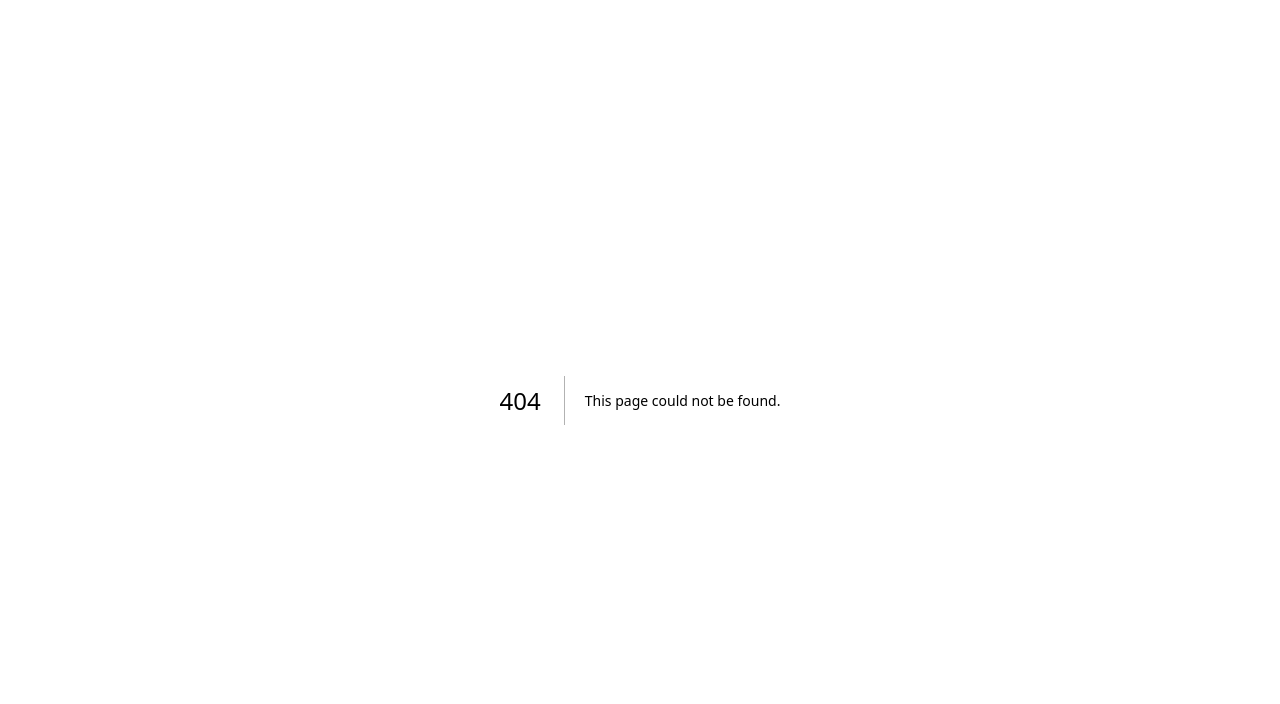
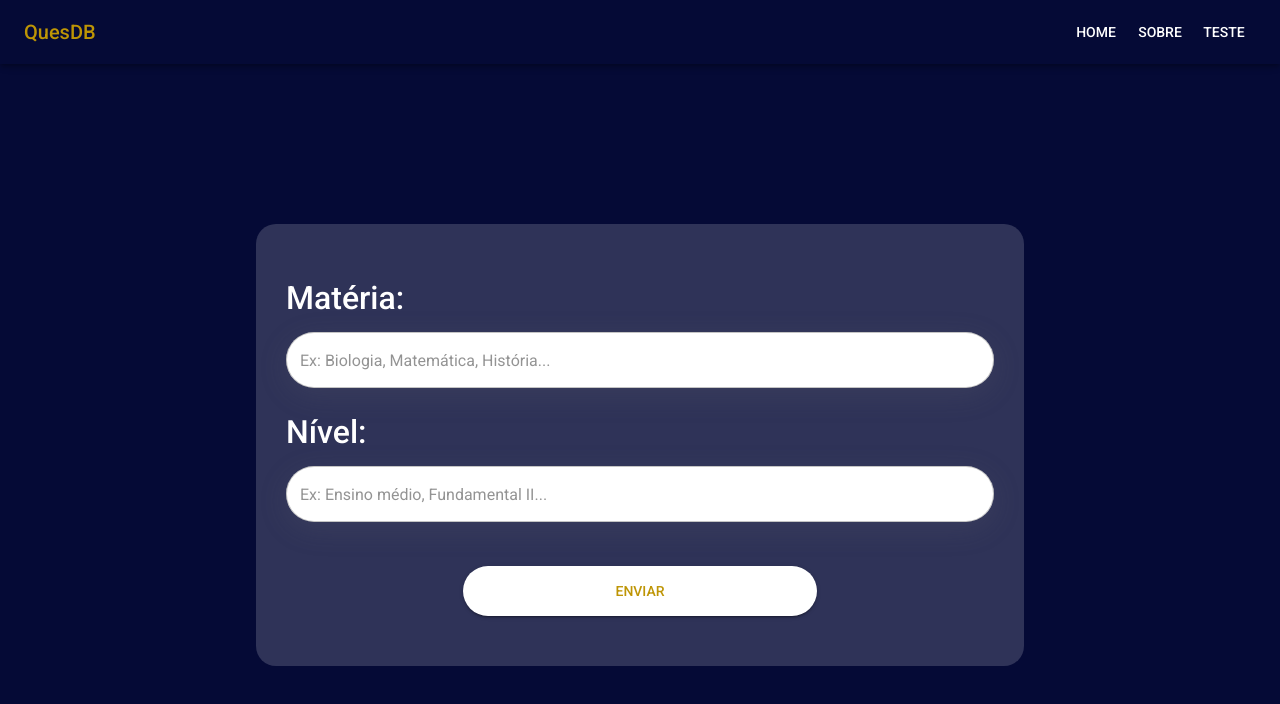
Before and after one commit to clararomeiro/quesdb, a Next.js app in the folder frontend/: page /teste in a window 1280 px wide. Before the commit this address had no page. Shown: the top 704 px of the page. Built offline with nearby package versions, Linux system fonts and the light colour scheme.

Commit message:
fix: form

```diff
--- /dev/null
+++ b/frontend/pages/teste.js
@@ -0,0 +1,212 @@
+import PublicPage from "@/pages/publicPage";
+import styled from "@emotion/styled";
+import {
+  Box,
+  Button,
+  Card,
+  CardContent,
+  Divider,
+  Typography,
+  useMediaQuery,
+} from "@mui/material";
+import TextField, { textFieldClasses } from "@mui/material/TextField";
+import { Formik } from "formik";
+import { useRouter } from "next/router";
+import { useState } from "react";
+
+const MyTitle = styled.h4`
+  margin: 0;
+  margin-bottom: 10px;
+  font-size: 2rem;
+  font-weight: 500;
+  @media (max-width: 1000px) {
+    font-size: 2rem;
+  }
+`;
+
+const RoundedTextField = styled(TextField)({
+  "& .MuiInputBase-root": {
+    backgroundColor: "white",
+    borderRadius: 30,
+    boxShadow: "rgba(100, 100, 111, 0.2) 0px 7px 29px 0px",
+    marginBottom: 20,
+    width: "100%",
+    "&:focus-within": {
+      outline: "2px solid #BE9505", // Set your desired border style for the selected input
+    },
+  },
+  "& .MuiInputBase-input": {
+    color: "black",
+  },
+  "& .MuiInputBase-input:-webkit-autofill": {
+    "-webkit-text-fill-color": "black",
+    "-webkit-box-shadow": "0 0 0 1000px white inset",
+  },
+});
+
+const questions = [
+  {
+    enunciado:
+      "Em uma loja de doces, um grupo de amigos comprou diversos chocolates. As quantidades compradas foram: 5, 6, 7, 8 e 10 unidades, respectivamente. Calcule a média aritmética de chocolates comprados por esse grupo.",
+    opcoes: {
+      a: "5",
+      b: "6",
+      c: "7",
+      d: "8",
+      e: "9",
+    },
+    resposta_correta: "d",
+  },
+  {
+    enunciado:
+      "Em uma competição de atletismo, as idades dos atletas foram registradas para análise estatística. As idades são: 13, 14, 15, 15, 16, 16, 17, 18 e 19 anos. Qual é a idade que mais se repete (moda) entre os atletas?",
+    opcoes: {
+      a: "13",
+      b: "15",
+      c: "16",
+      d: "17",
+      e: "18",
+    },
+    resposta_correta: "c",
+  },
+  {
+    enunciado:
+      "Um estudante resolveu fazer cinco provas e anotou suas notas em ordem crescente: 6, 7, 8, 8 e 9. Calcule a mediana das notas desse estudante.",
+    opcoes: {
+      a: "7",
+      b: "7.5",
+      c: "8",
+      d: "8.5",
+      e: "9",
+    },
+    resposta_correta: "d",
+  },
+];
+
+function Index(props) {
+  const router = useRouter();
+  const matches = useMediaQuery("(max-width:1000px)");
+  const [active, setActive] = useState(false);
+
+  if (active) {
+    return (
+      <PublicPage>
+        <Box
+          style={{
+            width: matches ? "90vw" : "60vw",
+            margin: "5vh auto",
+          }}
+        >
+          <Card>
+            <CardContent style={{ color: "black" }}>
+              {questions.map((question) => (
+                <>
+                  <Typography variant="h5">{question.enunciado}</Typography>
+                  <br />
+                  {Object.keys(question.opcoes).map((key) => (
+                    <>
+                      <Typography variant="body1">
+                        {key}) {question.opcoes[key]}
+                      </Typography>
+                    </>
+                  ))}
+                  <Divider style={{ margin: "20px 0" }} />
+                  <Typography variant="body2">
+                    Resposta correta: {question.resposta_correta}
+                  </Typography>
+                  <Divider style={{ margin: "20px 0" }} />
+                </>
+              ))}
+            </CardContent>
+          </Card>
+        </Box>
+      </PublicPage>
+    );
+  }
+
+  return (
+    <PublicPage>
+      <Box
+        style={{
+          width: matches ? "90vw" : "60vw",
+          backgroundColor: "#2F3358",
+          margin: "auto",
+          padding: "50px 30px",
+          marginTop: matches ? "10vh" : "20vh",
+          borderRadius: 20,
+        }}
+      >
+        <Formik
+          initialValues={{}}
+          validate={(values) => {}}
+          onSubmit={() => {
+            var myHeaders = new Headers();
+            myHeaders.append("accept", "*/*");
+
+            var requestOptions = {
+              method: "POST",
+              headers: myHeaders,
+              redirect: "follow",
+            };
+
+            fetch(
+              "https://localhost:7259/criarFormulario?Materia=Matematica&Assunto=Fra%C3%A7%C3%A3o%2C%20equa%C3%A7%C3%A3o&Ano=5&Nivel=1&Questoes=1&QtdQuestoes=5",
+              requestOptions
+            )
+              .then((response) => response.text())
+              .then((result) => console.log(result))
+              .catch((error) => console.log("error", error));
+          }}
+        >
+          {({
+            values,
+            errors,
+            touched,
+            handleChange,
+            handleBlur,
+            handleSubmit,
+            isSubmitting,
+            isValid,
+          }) => {
+            return (
+              <form>
+                <Box>
+                  <MyTitle variant="h4">Matéria:</MyTitle>
+                  <RoundedTextField
+                    placeholder="Ex: Biologia, Matemática, História..."
+                    style={{ width: "100%" }}
+                  />
+                </Box>
+                <Box>
+                  <MyTitle variant="h4">Nível:</MyTitle>
+                  <RoundedTextField
+                    placeholder="Ex: Ensino médio, Fundamental II..."
+                    style={{ width: "100%" }}
+                  />
+                </Box>
+                <br />
+                <Box style={{ textAlign: "center" }}>
+                  <Button
+                    style={{
+                      borderRadius: 50,
+                      color: "#BE9505",
+                      backgroundColor: "white",
+                      width: "50%",
+                      height: 50,
+                    }}
+                    variant="contained"
+                    onClick={() => handleSubmit()}
+                  >
+                    Enviar
+                  </Button>
+                </Box>
+              </form>
+            );
+          }}
+        </Formik>
+      </Box>
+    </PublicPage>
+  );
+}
+
+export default Index;
--- a/frontend/src/components/myAppBar.js
+++ b/frontend/src/components/myAppBar.js
@@ -17,16 +17,16 @@ import Button from '@mui/material/Button';
 import { useRouter } from 'next/router';
 
 const drawerWidth = 240;
-const navItems = [
-  {name: 'Início', path: '/'},
-  {name: 'Sobre', path: '/sobre'},
-  {name: 'Login', path: '/'}
+const navItems2 = [
+  {name: 'Home', route: '/'},
+  {name: 'Sobre', route: '/sobre'},
+  {name: 'Teste', route: '/teste'},
 ];
 
 function MyAppBar(props) {
-  const { window } = props;
+  const { window, children } = props;
+  const router = useRouter();
   const [mobileOpen, setMobileOpen] = React.useState(false);
-  const router = useRouter();
 
   const handleDrawerToggle = () => {
     setMobileOpen((prevState) => !prevState);
@@ -34,15 +34,15 @@ function MyAppBar(props) {
 
   const drawer = (
     <Box onClick={handleDrawerToggle} sx={{ textAlign: 'center' }}>
-      <Typography variant="h6" sx={{ my: 5 }}>
+      <Typography variant="h6" sx={{ my: 2 }}>
         QuesDB
       </Typography>
       <Divider />
       <List>
-        {Object.keys(navItems).map((index) => (
-          <ListItem key={index} disablePadding>
-            <ListItemButton sx={{ textAlign: 'center' }}>
-              <ListItemText primary={navItems[index].name} />
+        {navItems2.map((item) => (
+          <ListItem key={item.name} disablePadding>
+            <ListItemButton sx={{ textAlign: 'center' }} onClick={() => router.push(item.route)}>
+              <ListItemText primary={item.name} />
             </ListItemButton>
           </ListItem>
         ))}
@@ -53,7 +53,8 @@ function MyAppBar(props) {
   const container = window !== undefined ? () => window().document.body : undefined;
 
   return (
-    <Box>
+    <Box sx={{ display: 'flex' }}>
+      <CssBaseline />
       <AppBar component="nav">
         <Toolbar>
           <IconButton
@@ -66,18 +67,17 @@ function MyAppBar(props) {
             <MenuIcon />
           </IconButton>
           <Typography
-            variant="h3"
+            variant="h6"
             component="div"
-            color="secondary"
-            style={{padding: 20}}
+            color={'secondary'}
             sx={{ flexGrow: 1, display: { xs: 'none', sm: 'block' } }}
           >
             QuesDB
           </Typography>
           <Box sx={{ display: { xs: 'none', sm: 'block' } }}>
-            {Object.keys(navItems).map((index) => (
-              <Button key={1} sx={{ color: '#fff' }} style={{fontSize: 15}} onClick={() => router.push(navItems[index].path)}>
-                <Typography>{navItems[index].name}</Typography>
+            {navItems2.map((item) => (
+              <Button key={item.name} sx={{ color: '#fff' }} onClick={() => router.push(item.route)}>
+                {item.name}
               </Button>
             ))}
           </Box>
@@ -100,7 +100,10 @@ function MyAppBar(props) {
           {drawer}
         </Drawer>
       </Box>
-
+      <Box component="main" style={{width: '100%'}}>
+        <Toolbar />
+        {children}
+      </Box>
     </Box>
   );
 }
--- a/frontend/src/pages/publicPage.js
+++ b/frontend/src/pages/publicPage.js
@@ -5,8 +5,7 @@ import MyAppBar from "@/components/myAppBar";
 export default function PublicPage({ children }) {
   return (
     <Box>
-      <MyAppBar />
-      {children}
+      <MyAppBar children={children}/>
     </Box>
   );
 }
```
Also changed, not shown: frontend/pages/index.js (+14 -6 lines), frontend/pages/novo-teste.js (deleted, +0 -97 lines), frontend/pages/sobre.js (+17 -5 lines).
